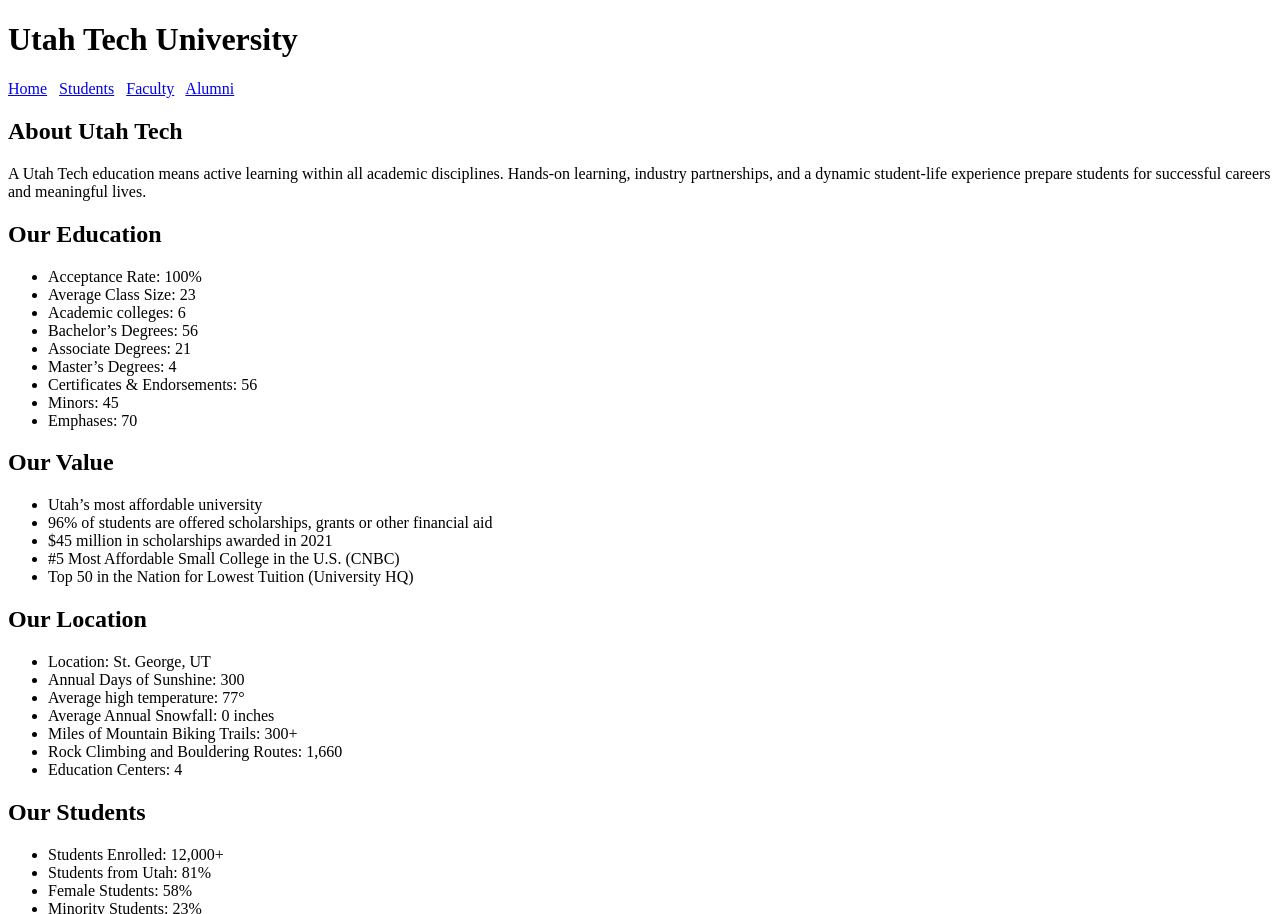
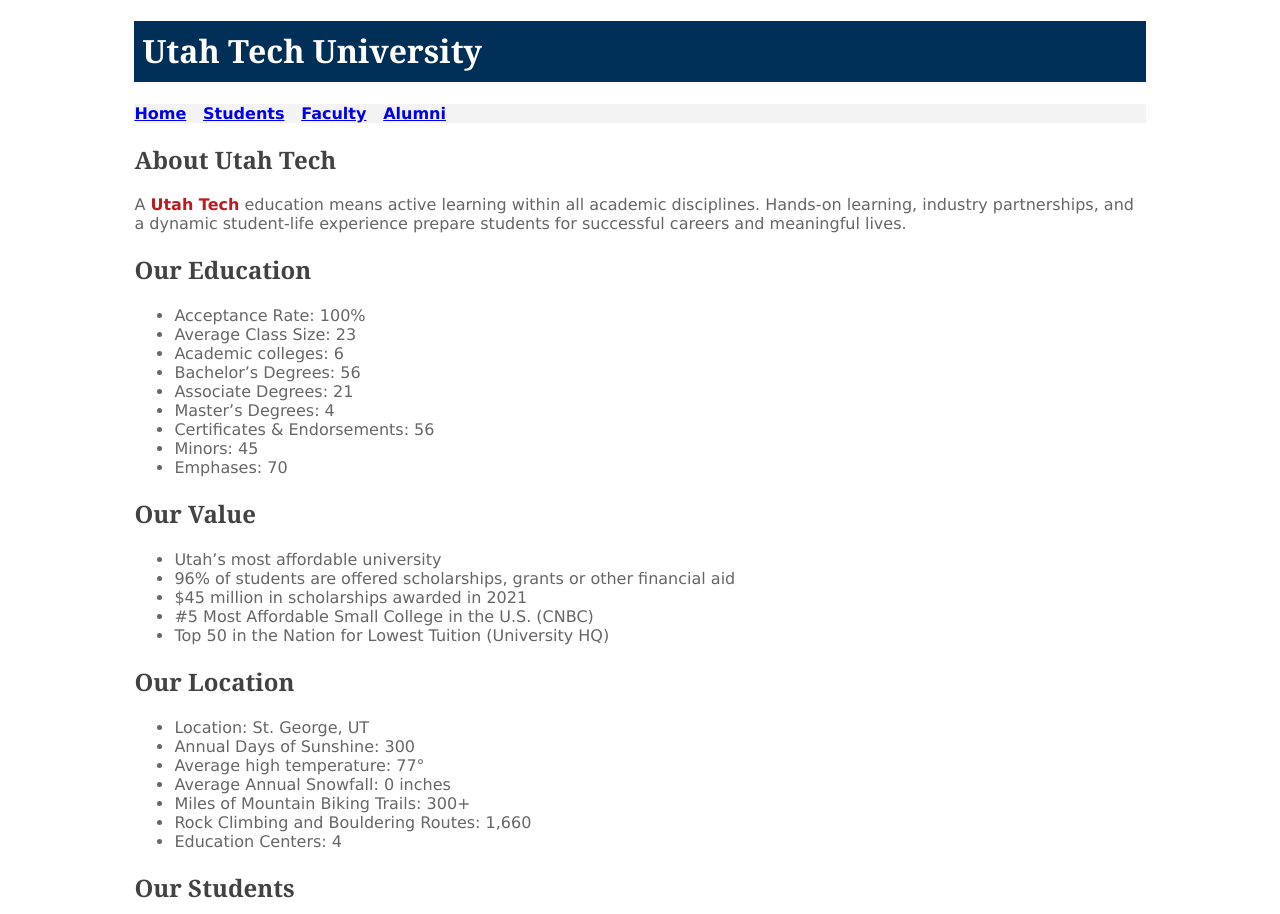
Before and after one commit to ALANASIMISTER/se1400, a plain HTML site: page utahtech2/index.html in a window 1280 px wide. Shown: the top 914 px of the page. Drawn offline with Linux system fonts and the light colour scheme.

Commit message:
Add files via upload

```diff
--- a/utahtech2/index.html
+++ b/utahtech2/index.html
@@ -5,9 +5,11 @@
     <title>Utah Tech University</title>
     <meta charset="utf-8">
     <meta name="robots" content="noindex, nofollow">
+    <link href="styles.css" rel="stylesheet" type="text/css" media="screen">
 </head>
 
 <body>
+    <div id="wrapper">
         <header>
             <h1>Utah Tech University</h1>
         </header>
@@ -19,9 +21,9 @@
         </nav>
         <main>
             <h2>About Utah Tech</h2>
-        <p>A Utah Tech education means active learning within all academic disciplines. Hands-on learning, industry
-            partnerships, and a dynamic student-life experience prepare students for successful careers and meaningful
-            lives.</p>
+            <p>A <span class="ut">Utah Tech</span> education means active learning within all academic disciplines.
+                Hands-on learning, industry partnerships, and a dynamic student-life experience prepare students for
+                successful careers and meaningful lives.</p>
             <h2>Our Education</h2>
             <ul>
                 <li>Acceptance Rate: 100%</li>
@@ -80,8 +82,9 @@
         </main>
         <footer>
             Copyright &copy; 2025 Utah Tech University<br>
-        <a href="mailto:firstname.lastname@utahtech.edu">firstname.lastname@utahtech.edu</a>
+            <a href="mailto:alana.simister@utahtech.edu">alana.simister@utahtech.edu</a>
         </footer>
+    </div>
 </body>
 
 </html>
--- /dev/null
+++ b/utahtech2/styles.css
@@ -0,0 +1,49 @@
+body {
+    background-color: #FFFFFF;
+    color: #666666;
+    font-family: verdana, arial, sans-serif;
+}
+
+header {
+    background-color: #003058;
+    color: #FFFFFF;
+    font-family: georgia, sans-serif;
+
+}
+
+header h1 {
+    line-height: 140%;
+    padding: .5rem;
+}
+
+nav {
+    font-weight: bold;
+    background-color: #F3F3F3;
+}
+
+h2 {
+    color: #424242;
+    font-family: georgia, serif;
+}
+
+dt {
+    color: #003058;
+    font-weight: bold;
+}
+
+.ut {
+    color: #ba1c21;
+    font-weight: bold;
+}
+
+footer {
+    font-size: .70rem;
+    font-weight: italic;
+    text-align: center;
+}
+
+#wrapper {
+    width: 80%;
+    margin-right: auto;
+    margin-left: auto;
+}
```
Also changed, not shown: utahtech2/students.html (added, +44 -0 lines). Lines whose indentation alone changed are shown as unchanged.
